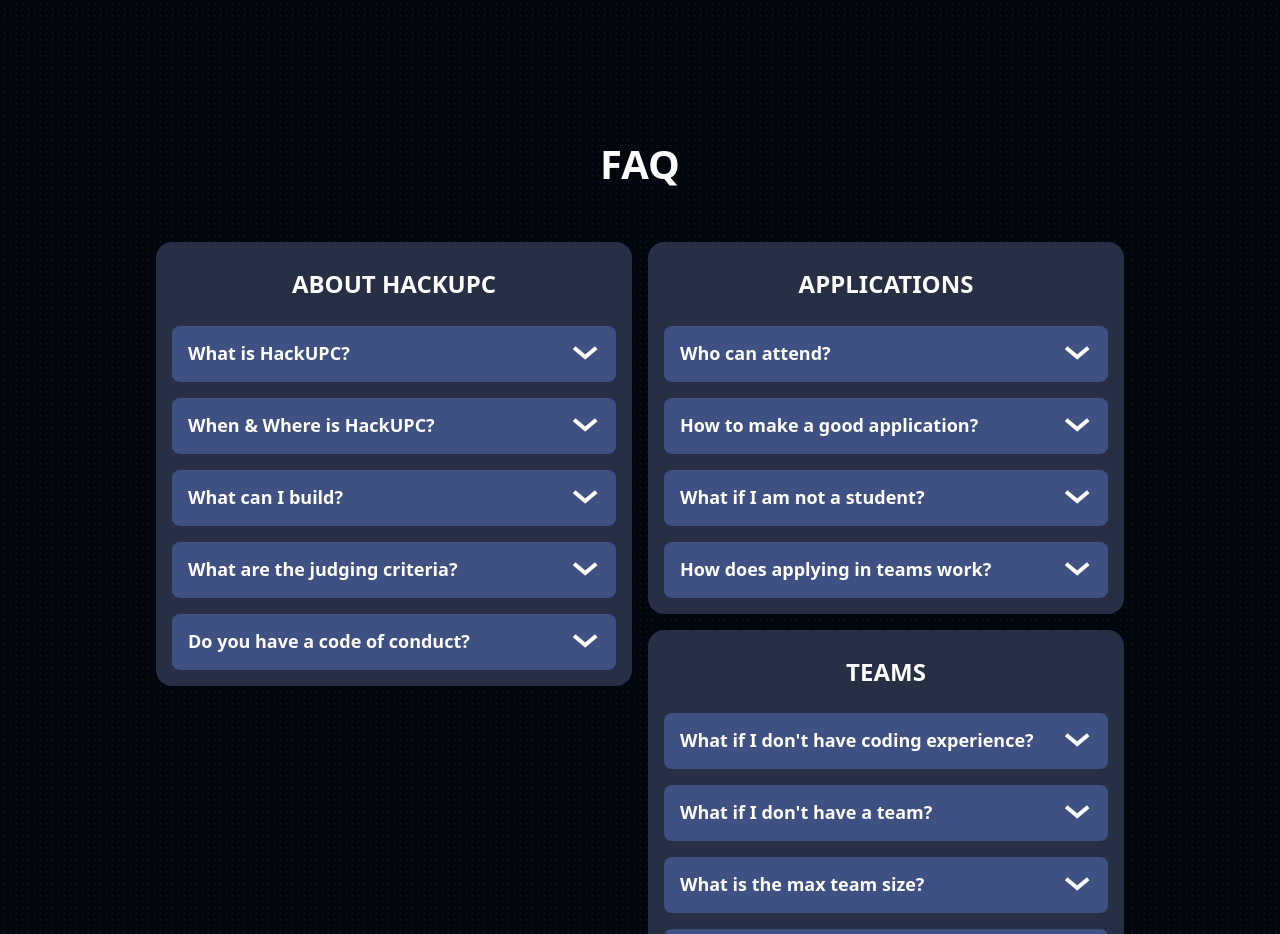
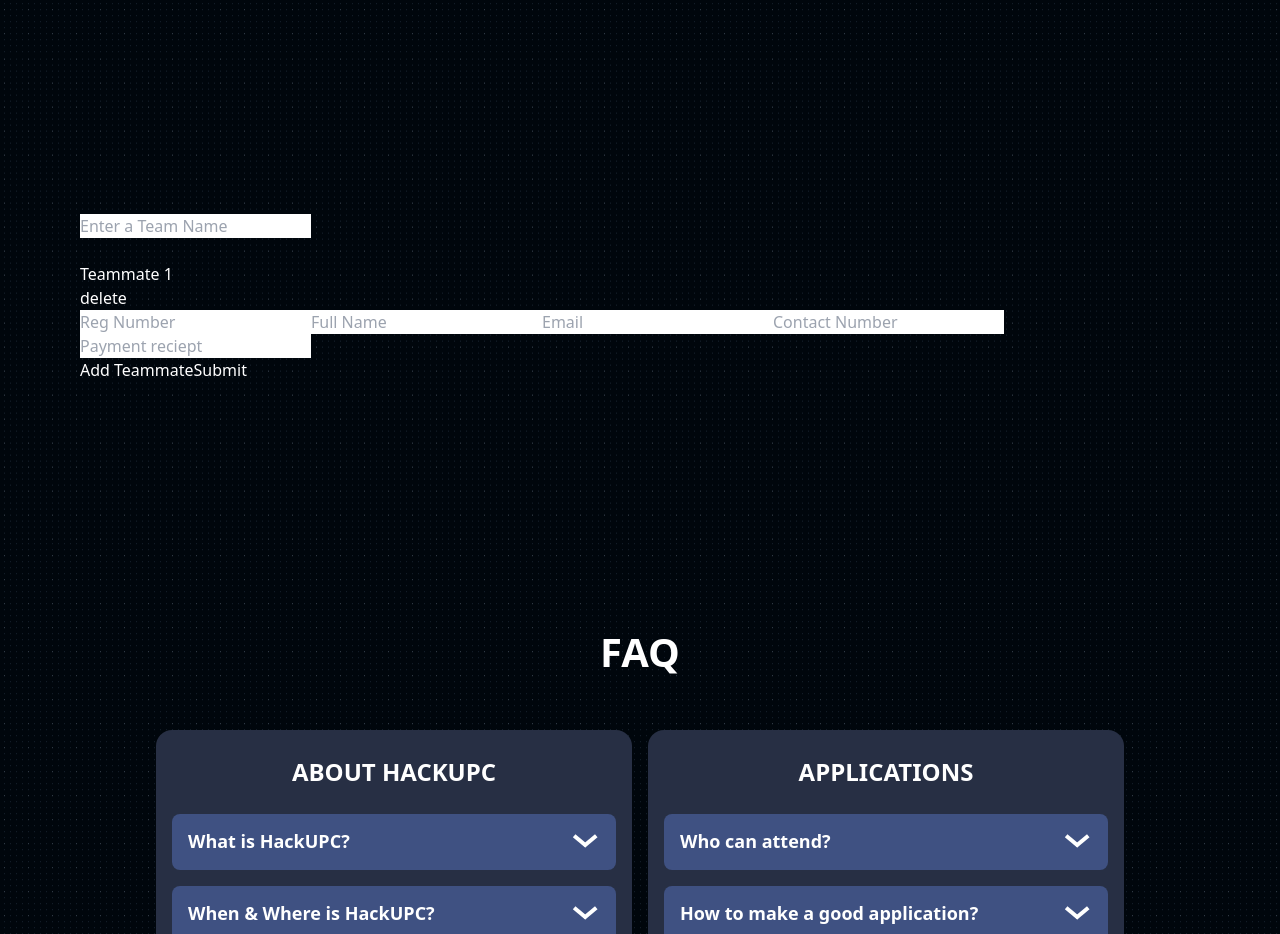
Before and after one commit to IoThinc-VIT/Iothinc_Website, a React (Create React App) app: page /iothon in a window 1280 px wide. Shown: the part 2661-3595 px from the top of the page. Built offline with nearby package versions, Linux system fonts and the light colour scheme.

Commit message:
feat: form functionality

```diff
--- /dev/null
+++ b/src/Components/Iothon/Form.js
@@ -0,0 +1,178 @@
+import React, { useState, useEffect } from "react";
+
+import {
+  addDoc,
+  collection,
+  getDocs,
+  getFirestore,
+  onSnapshot,
+} from "firebase/firestore";
+import { app } from "../../Firebase/firebase";
+
+const MEMBER = {
+  regNumber: "",
+  fullName: "",
+  email: "",
+  contactNumber: "",
+  paymentReciept: "",
+};
+
+const Teammate = (props) => {
+  const { title, index, members, setMembers } = props;
+
+  const handleMemberChange = (e, key) => {
+    const { value } = e.target;
+    if (value.length <= 40) {
+      let newMembers = [];
+      newMembers.push(...members);
+      newMembers[index] = {
+        ...newMembers[index],
+        [key]: value,
+      };
+      setMembers(newMembers);
+    }
+  };
+
+  const handleDelete = () => {
+    if (index != 0) {
+      let newMembers = members.filter((member, idx) => idx != index);
+      setMembers(newMembers);
+    }
+  };
+
+  return (
+    <>
+      <br></br>
+      <h1 className="text-white">{title}</h1>
+      <button onClick={handleDelete} className="text-white" type="button">
+        delete
+      </button>
+      <br></br>
+
+      <input
+        type={"text"}
+        value={members[index].regNumber}
+        placeholder={"Reg Number"}
+        onChange={(e) => handleMemberChange(e, "regNumber")}
+        required
+      />
+      <input
+        type={"text"}
+        value={members[index].fullName}
+        placeholder={"Full Name"}
+        onChange={(e) => handleMemberChange(e, "fullName")}
+        required
+      />
+      <input
+        type={"email"}
+        value={members[index].email}
+        placeholder={"Email"}
+        onChange={(e) => handleMemberChange(e, "email")}
+        required
+      />
+      <input
+        type={"text"}
+        value={members[index].contactNumber}
+        placeholder={"Contact Number"}
+        onChange={(e) => handleMemberChange(e, "contactNumber")}
+        required
+      />
+      <input
+        type={"text"}
+        value={members[index].paymentReciept}
+        placeholder={"Payment reciept"}
+        onChange={(e) => handleMemberChange(e, "paymentReciept")}
+        required
+      />
+      <br></br>
+    </>
+  );
+};
+
+const Form = () => {
+  const [teamName, setTeamName] = useState("");
+  const [members, setMembers] = useState([MEMBER]);
+
+  const db = getFirestore();
+
+  useEffect(() => {
+    // const listener = onSnapshot(collection(db, "teams"), (querySnapshot) => {
+    //   let newTeams = [];
+    //   querySnapshot.forEach((doc) => {
+    //     newTeams.push(doc.data());
+    //   });
+    //   setTeams(newTeams);
+    // });
+  }, []);
+
+  const isValidToSubmit = () => {
+    return true;
+  };
+
+  const handleSubmit = async (e) => {
+    e.preventDefault();
+    if (isValidToSubmit) {
+      let data = {
+        teamName,
+      };
+      members.forEach((member, idx) => {
+        data = {
+          ...data,
+          [idx]: members[idx],
+        };
+      });
+      const docRef = await addDoc(collection(db, "teams"), data);
+      console.log(`Doc added: ${docRef.id}`);
+      setTeamName("");
+      setMembers([MEMBER]);
+    }
+  };
+
+  const handleAddTeammate = () => {
+    if (members.length < 4) {
+      let newMembers = [];
+      newMembers.push(...members);
+      newMembers.push(MEMBER);
+      setMembers(newMembers);
+    }
+  };
+
+  return (
+    <form className="p-20 my-20 text-black">
+      <input
+        type={"text"}
+        value={teamName}
+        placeholder={"Enter a Team Name"}
+        onChange={(e) => {
+          const { value } = e.target;
+          if (value.length <= 30) {
+            setTeamName(e.target.value);
+          }
+        }}
+      />
+      <br></br>
+      {members.map((member, index) => (
+        <Teammate
+          key={index}
+          index={index}
+          title={`Teammate ${index + 1}`}
+          members={members}
+          setMembers={setMembers}
+        />
+      ))}
+      <button onClick={handleAddTeammate} className="text-white" type="button">
+        Add Teammate
+      </button>
+
+      <button
+        onClick={(e) => handleSubmit(e)}
+        className="text-white"
+        type="Submit"
+      >
+        Submit
+      </button>
+    </form>
+  );
+};
+
+export default Form;
--- a/src/Components/Iothon/Iothon.js
+++ b/src/Components/Iothon/Iothon.js
@@ -14,6 +14,7 @@ import Iothinc from "./Iothinc";
 import Footer from "./Footer";
 
 import Sample from "./Sample";
+import Form from "./Form";
 
 const Iothon = () => {
   return (
@@ -25,6 +26,7 @@ const Iothon = () => {
         <Features />
         <Live />
         <HowTo />
+        <Form />
         <Faq />
         <Social />
         <Timeline />
```
